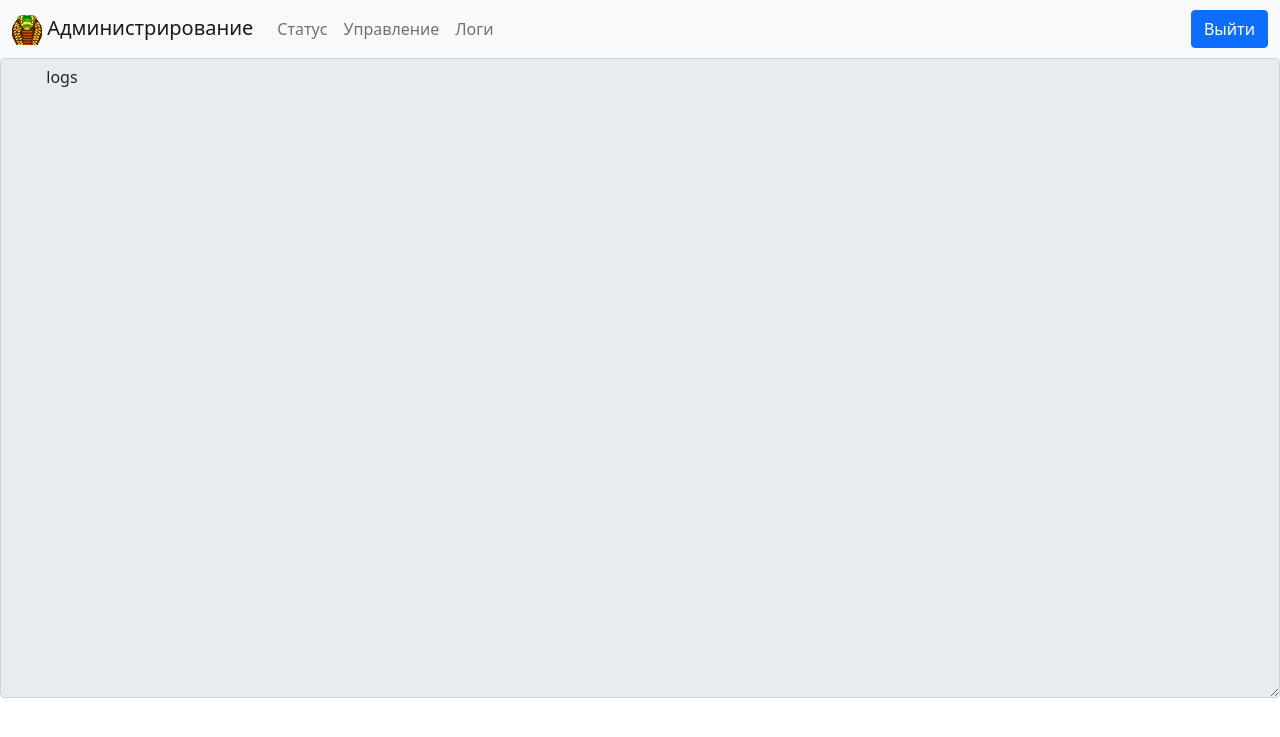
After one commit to MoreliaTalk/morelia_server, a Python web app: template admin/templates/logs_admin.html in a window 1280 px wide. The commit adds this page. Shown: the top 737 px of the page. Run offline with Jinja, Linux system fonts and the light colour scheme; the template is opened without the code that fills it, so the values that code supplies are empty.

Commit message:
add logs view

```diff
--- a/admin/templates/base_admin.html
+++ b/admin/templates/base_admin.html
@@ -25,19 +25,11 @@
             <li class="nav-item">
                 <a class="nav-link" href="status">Статус</a>
             </li>
-            <li class="nav-item dropdown">
-                <a class="nav-link dropdown-toggle" href="#" id="navbarDropdown" role="button" data-bs-toggle="dropdown" aria-expanded="false">
-                Dropdown
-                </a>
-                <ul class="dropdown-menu" aria-labelledby="navbarDropdown">
-                <li><a class="dropdown-item" href="#">Action</a></li>
-                <li><a class="dropdown-item" href="#">Another action</a></li>
-                <li><hr class="dropdown-divider"></li>
-                <li><a class="dropdown-item" href="#">Something else here</a></li>
-                </ul>
+            <li class="nav-item">
+                <a class="nav-link" href="manage">Управление</a>
             </li>
             <li class="nav-item">
-                <a class="nav-link disabled">Disabled</a>
+                <a class="nav-link" href="logs">Логи</a>
             </li>
             </ul>
             <form class="d-flex" method="post" action="login/logout">
--- /dev/null
+++ b/admin/templates/logs_admin.html
@@ -0,0 +1,17 @@
+{% extends "base_admin.html" %}
+
+{% block title %}Logs{% endblock %}
+
+{% block content %}
+    <textarea id="logs" class="form-control h-100" readonly>
+        logs
+    </textarea>
+    <script>
+        async function tick(){
+            logs_table = document.getElementById("logs")
+            response = await fetch("logs/get")
+            logs_table.value = (await response.json()).logs
+        }
+        setInterval(tick, 100)
+    </script>
+{% endblock %}
```
Also changed, not shown: admin/admin.py (+13 -2 lines), admin/logs.py (added, +18 -0 lines), admin/templates/manage_admin.html (added, +8 -0 lines), mod/logging.py (+8 -0 lines).
